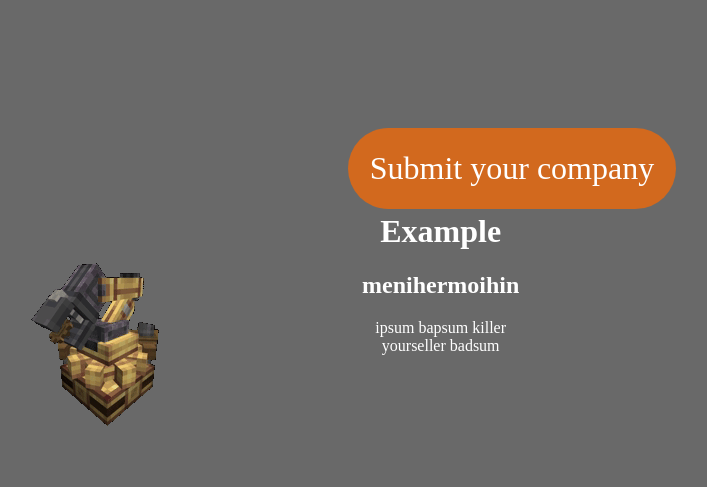
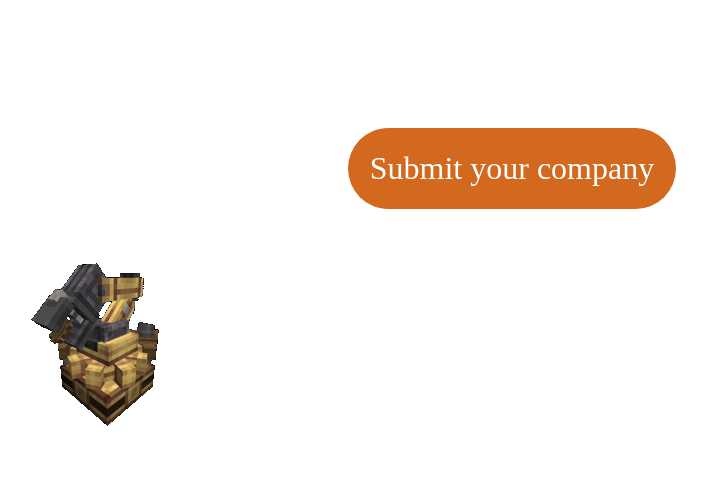
Before and after one commit to AlluIsTheBest/the-new-snackbag-industries, a plain HTML site: page index.html in a window 1280 px wide. Shown: the whole page, without its empty margins (128-835 px from the left). Drawn offline with Linux system fonts and the light colour scheme.

Commit message:
Add files via upload

```diff
--- a/index.html
+++ b/index.html
@@ -13,7 +13,7 @@
 
     </head>
 
-    <body style="height: auto; background-color:dimgray; text-align: center;">
+    <body style="height: auto; text-align: center;">
 
         <div id="companies" class="companies"></div>
 
```
